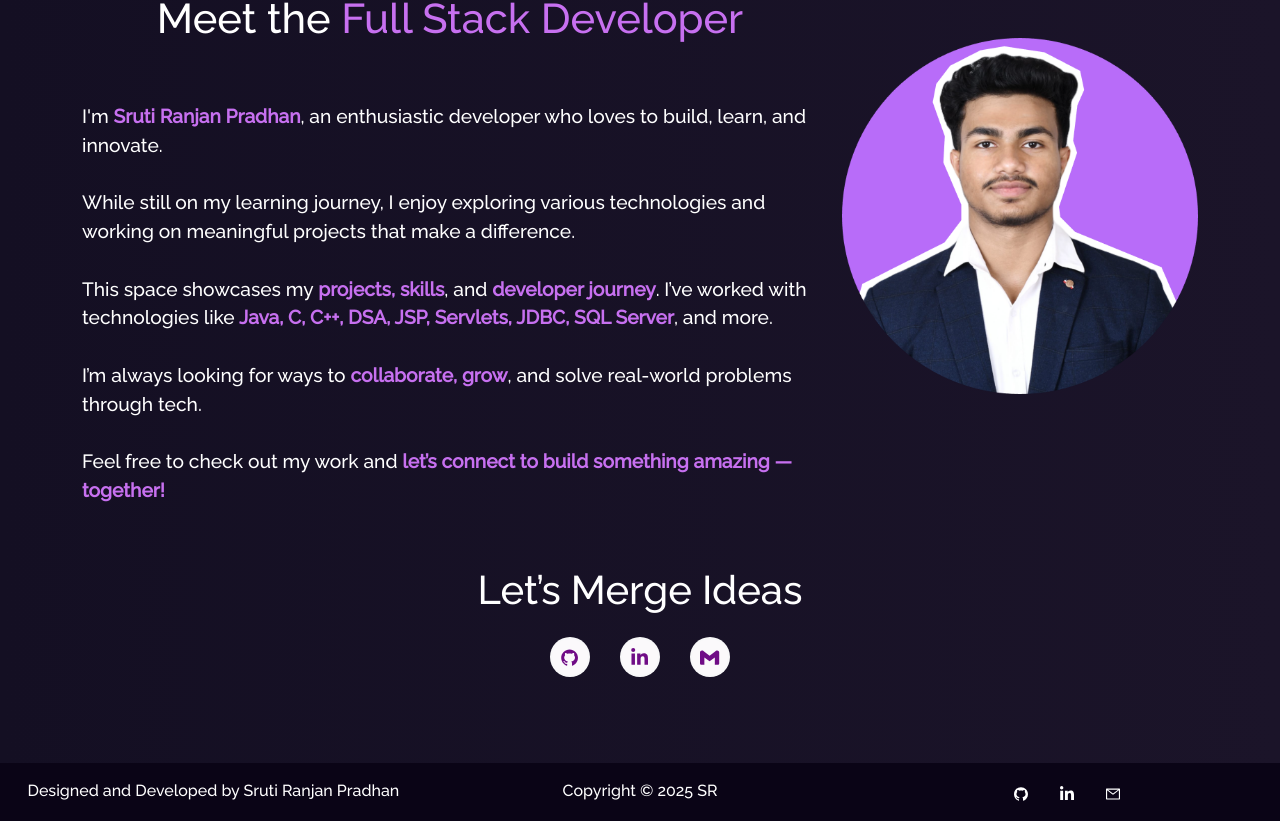
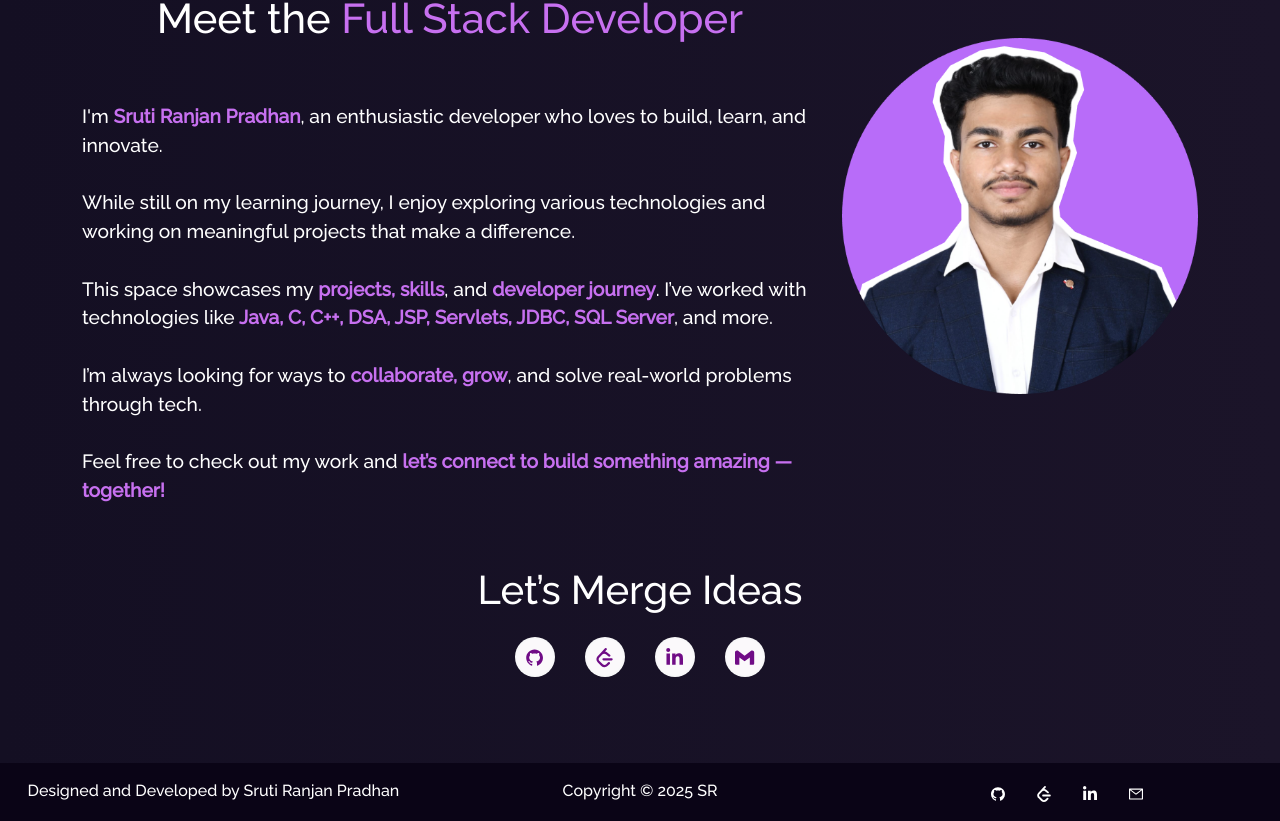
Before and after one commit to SR-Pradhan/My-Portfolio, a React (Create React App) app: page /#/ in a window 1280 px wide. Shown: the part 882-1703 px from the top of the page. Built offline with nearby package versions, Linux system fonts and the light colour scheme.

Commit message:
Initial commit with LeetCode update in Home2 and Footer

```diff
--- a/src/components/Footer.js
+++ b/src/components/Footer.js
@@ -1,17 +1,16 @@
 import React from "react";
-import { SiGmail } from "react-icons/si";
 import { Container, Row, Col } from "react-bootstrap";
 import {
   AiFillGithub,
-  AiOutlineTwitter,
-  AiFillInstagram,
   AiOutlineMail,
 } from "react-icons/ai";
 import { FaLinkedinIn } from "react-icons/fa";
+import { SiLeetcode } from "react-icons/si";
 
 function Footer() {
   let date = new Date();
   let year = date.getFullYear();
+
   return (
     <Container fluid className="footer">
       <Row>
@@ -23,6 +22,7 @@
         </Col>
         <Col md="4" className="footer-body">
           <ul className="footer-icons">
+
             <li className="social-icons">
               <a
                 href="https://github.com/SR-Pradhan"
@@ -33,6 +33,18 @@
                 <AiFillGithub />
               </a>
             </li>
+
+            <li className="social-icons">
+              <a
+                href="https://leetcode.com/u/SR_Pradhan/"
+                style={{ color: "white" }}
+                target="_blank"
+                rel="noopener noreferrer"
+              >
+                <SiLeetcode />
+              </a>
+            </li>
+
             <li className="social-icons">
               <a
                 href="https://www.linkedin.com/in/sruti-ranjan/"
@@ -43,6 +55,7 @@
                 <FaLinkedinIn />
               </a>
             </li>
+
             <li className="social-icons">
               <a
                 href="https://mail.google.com/mail/?view=cm&fs=1&to=pradhansr2003@gmail.com"
--- a/src/components/Home/Home2.js
+++ b/src/components/Home/Home2.js
@@ -3,10 +3,9 @@
 import { Container, Row, Col } from "react-bootstrap";
 import myImg from "../../Assets/avatarV2.png";
 import Tilt from "react-parallax-tilt";
-import {
-  AiFillGithub,
-} from "react-icons/ai";
+import { AiFillGithub } from "react-icons/ai";
 import { FaLinkedinIn } from "react-icons/fa";
+import { SiLeetcode } from "react-icons/si";
 
 function Home2() {
   return (
@@ -55,6 +54,17 @@
 
               <li className="social-icons">
                 <a
+                  href="https://leetcode.com/u/SR_Pradhan/"
+                  target="_blank"
+                  rel="noreferrer"
+                  className="icon-colour home-social-icons"
+                >
+                  <SiLeetcode />
+                </a>
+              </li>
+
+              <li className="social-icons">
+                <a
                   href="https://www.linkedin.com/in/sruti-ranjan/"
                   target="_blank"
                   rel="noreferrer"
@@ -74,7 +84,6 @@
                   <SiGmail />
                 </a>
               </li>
-
             </ul>
           </Col>
         </Row>
```
Lines whose indentation alone changed are shown as unchanged.
